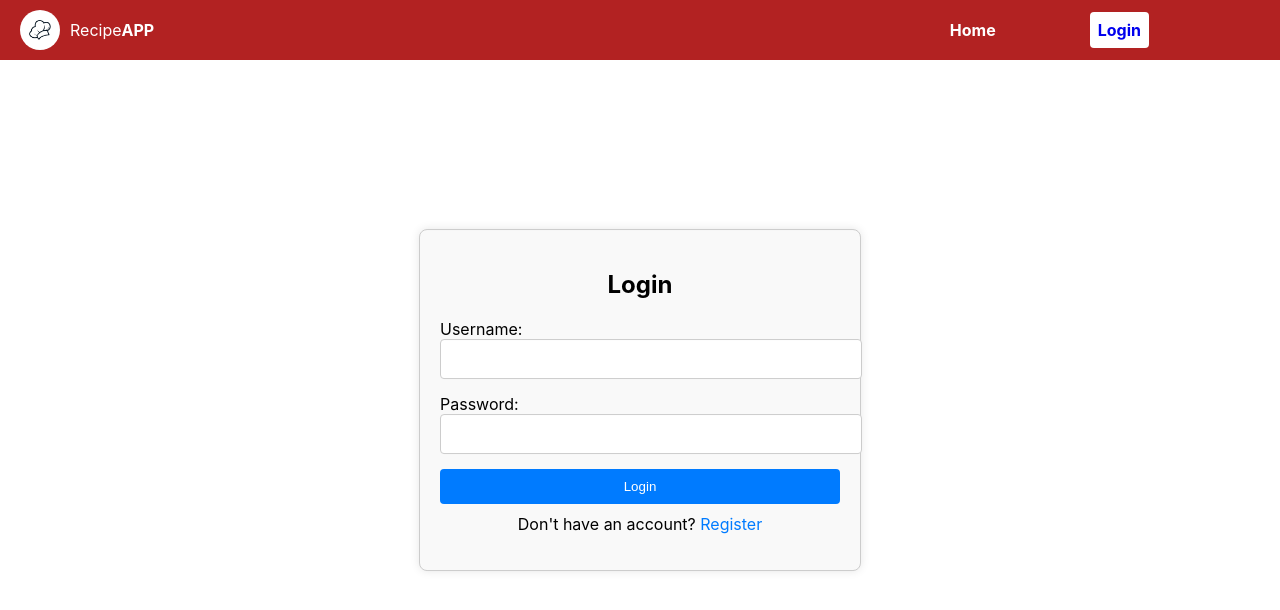
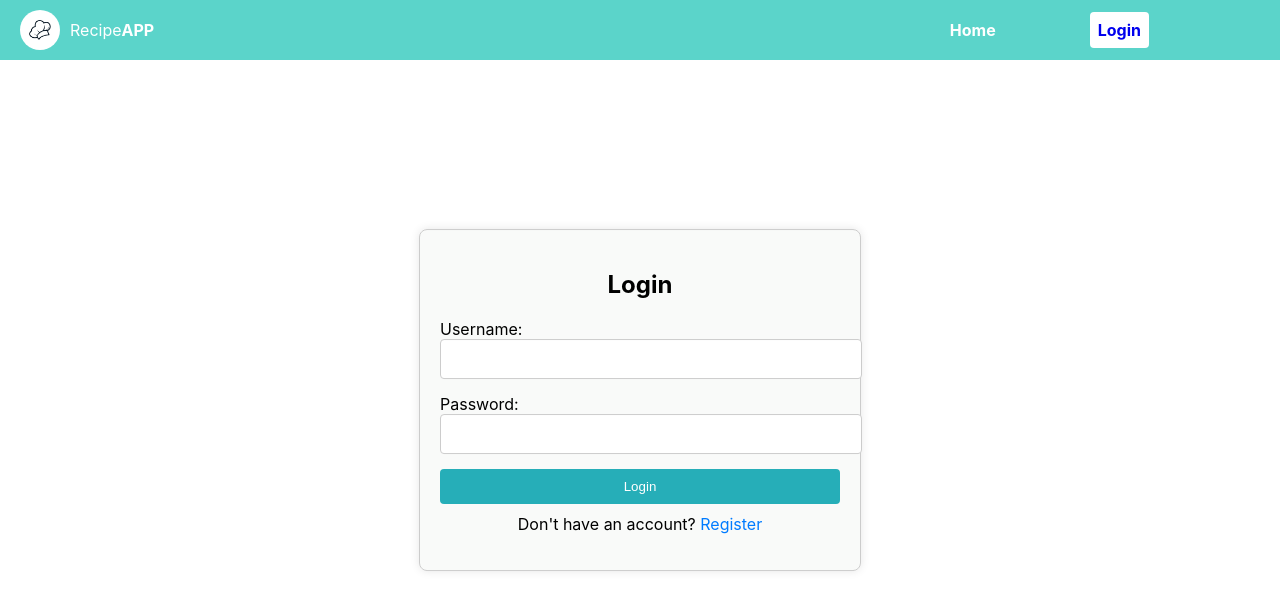
Before and after one commit to erustus07/RECIPE-APP, a React (Create React App) app in the folder client/: page /login in a window 1280 px wide. Shown: the top 610 px of the page. Built offline with nearby package versions, Linux system fonts and the light colour scheme.

Commit message:
new stylings

```diff
--- a/client/src/components/Home.css
+++ b/client/src/components/Home.css
@@ -3,7 +3,7 @@
   justify-content: center;
   align-items: center;
   padding: 20px;
-  background-color: #252525;
+  background-image: url(b1.jpg);
   color: #fff;
   min-height: calc(100vh - 60px); /* Adjust according to your navbar height */
 }
@@ -33,7 +33,7 @@
 }
 
 .highlighted {
-  color: #ff0000;
+  color: #2abfda;
 }
 
 .ptag {
@@ -48,7 +48,7 @@
 .separator {
   width: 2px;
   height: 100%;
-  background-color: #ff0000;
+  background-color: #ca4933;
   margin: 0 20px;
 }
 
@@ -87,3 +87,5 @@
     margin: 20px 0;
   }
 }
+
+/* background image */
--- a/client/src/components/Navbar.css
+++ b/client/src/components/Navbar.css
@@ -1,6 +1,6 @@
 .navbar {
-  background-color: #b22222;
-  color: #fff;
+  background-color: #23c5b8bd;
+  color: #ffffff;
   padding: 10px 20px;
   position: fixed;
   top: 0;
--- a/client/src/components/styles/Login.css
+++ b/client/src/components/styles/Login.css
@@ -1,11 +1,13 @@
 /* Login.css */
+
 .login-container {
   max-width: 400px;
   margin: 0 auto; /* Center horizontally */
   padding: 20px;
   border: 1px solid #ccc;
   border-radius: 8px;
-  background-color: #f9f9f9;
+  background-color: #f9faf9de;
+
   box-shadow: 0 0 10px rgba(0, 0, 0, 0.1); /* Optional: Adds a subtle shadow */
   width: 70%;
   /* Center the container */
@@ -41,7 +43,7 @@
 }
 
 .login-container button {
-  background-color: #007bff;
+  background-color: #26aeb8;
   color: white;
   border: none;
   border-radius: 4px;
@@ -56,7 +58,7 @@
 }
 
 .login-container button:hover {
-  background-color: #0056b3;
+  background-color: #207994;
 }
 
 .login-container p {
--- a/client/src/components/user/Login.js
+++ b/client/src/components/user/Login.js
@@ -1,4 +1,4 @@
-import React from "react";
+ import React from "react";
 import { Link, useNavigate } from "react-router-dom";
 import { useAuth } from "../auth/AuthProvider";
 import { Formik, Form, Field, ErrorMessage } from "formik";
```
Also changed, not shown: client/src/components/b1.jpg (added).
